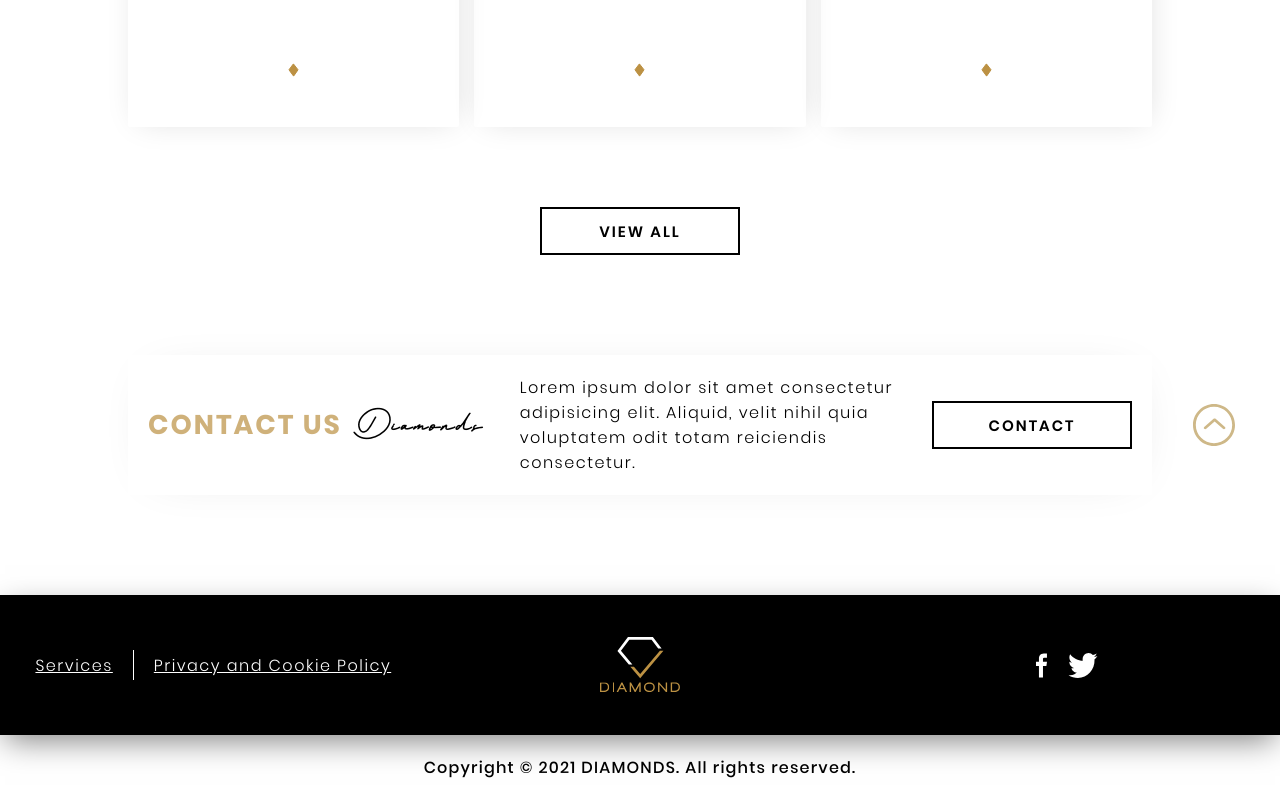
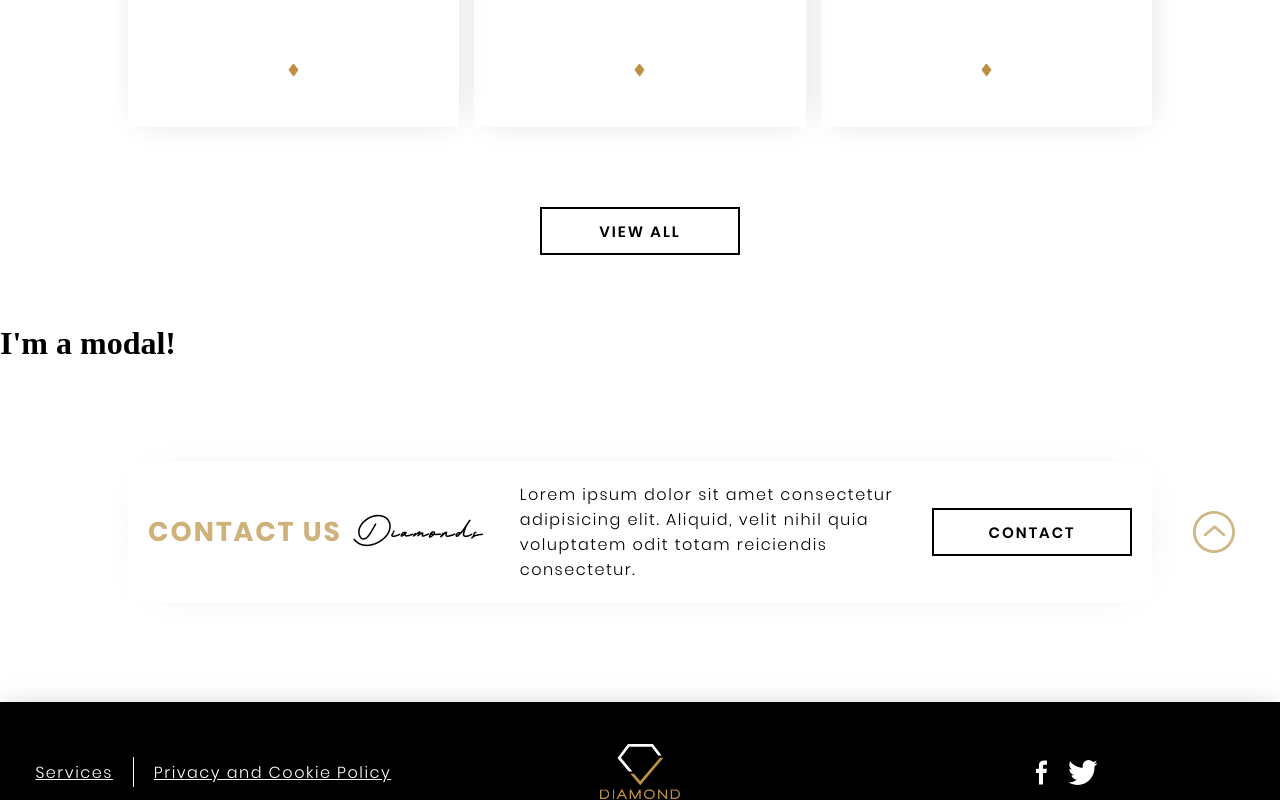
Before and after one commit to juancaricodev/diamonds, a Vue app: page / in a window 1280 px wide. Both pictures are taken after a click on the button "CONTACT". Shown: the part 1460-2260 px from the top of the page. Built offline with nearby package versions, Linux system fonts and the light colour scheme; the HTML template or start-up script is replaced by a standard one.

Commit message:
feat(Modal): component  imported in Contact; contact button calling Modal

```diff
--- a/src/App.vue
+++ b/src/App.vue
@@ -19,8 +19,6 @@ import Collection from './components/Collection.vue'
 import Contact from './components/Contact.vue'
 import Footer from './components/Footer.vue'
 
-// import './assets/styles/global.scss'
-
 export default {
   name: 'App',
   components: {
--- a/src/components/Contact.vue
+++ b/src/components/Contact.vue
@@ -1,4 +1,6 @@
 <template>
+  <Modal v-show="modalOpen" />
+
   <section class="contact">
     <div class="contact__title">
       <h1>Contact Us</h1>
@@ -9,17 +11,24 @@
       Lorem ipsum dolor sit amet consectetur adipisicing elit. Aliquid, velit nihil quia voluptatem odit totam reiciendis consectetur.
     </div>
 
-    <button class="contact__button">Contact</button>
+    <button class="contact__button" @click="modalOpen = true">Contact</button>
 
-      <div class="scrollup" @click="scrollUpBtn">
+    <div class="scrollup" @click="scrollUpBtn">
       <img src="../assets/svg/arrow-in-circle-point-to-up.svg" alt="go to top icon" class="scrollup__icon">
     </div>
   </section>
 </template>
 
 <script>
+import { reactive, toRefs } from 'vue'
+import Modal from './Modal.vue'
+
 export default {
   setup () {
+    const modalState = reactive({
+      modalOpen: false
+    })
+
     function scrollUpBtn () {
       const rootElement = document.documentElement
       rootElement.scrollTo({
@@ -29,8 +38,13 @@ export default {
     }
 
     return {
+      ...toRefs(modalState),
+      // showModal,
       scrollUpBtn
     }
+  },
+  components: {
+    Modal
   }
 }
 </script>
--- a/src/components/Modal.vue
+++ b/src/components/Modal.vue
@@ -0,0 +1,3 @@
+<template>
+  <h1>I'm a modal!</h1>
+</template>
```
